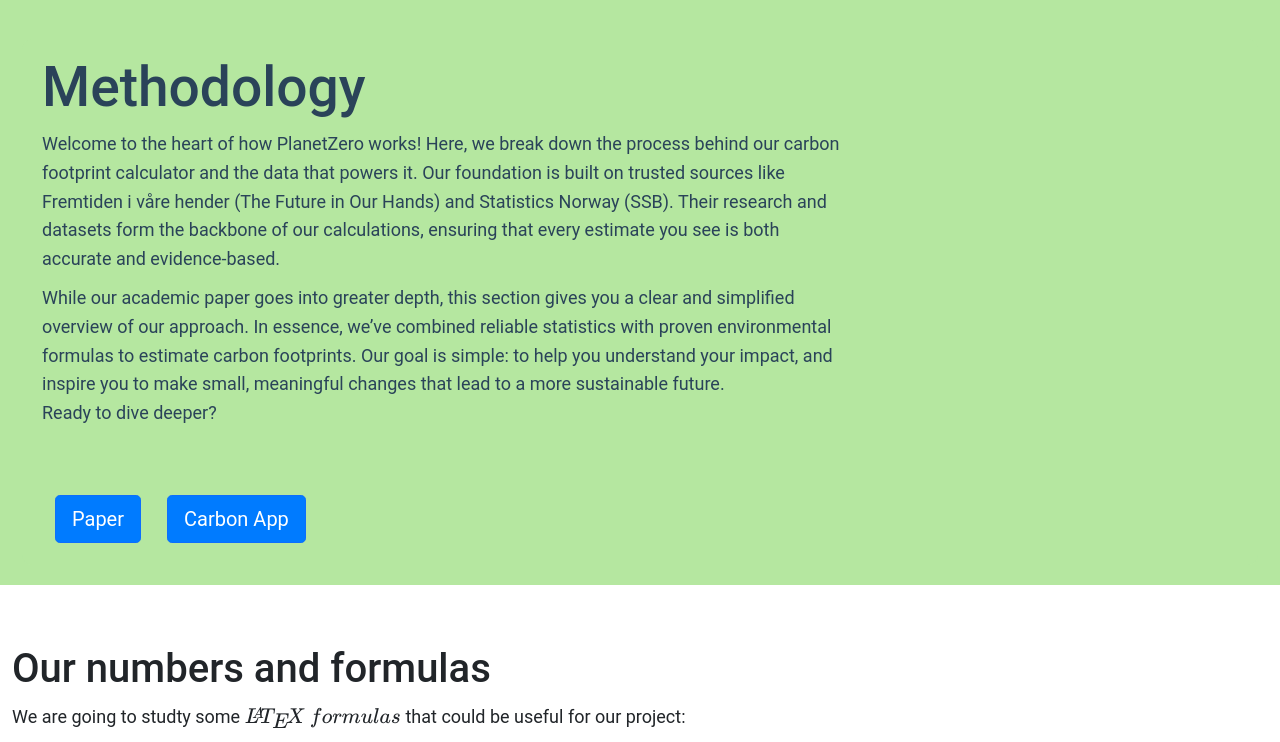
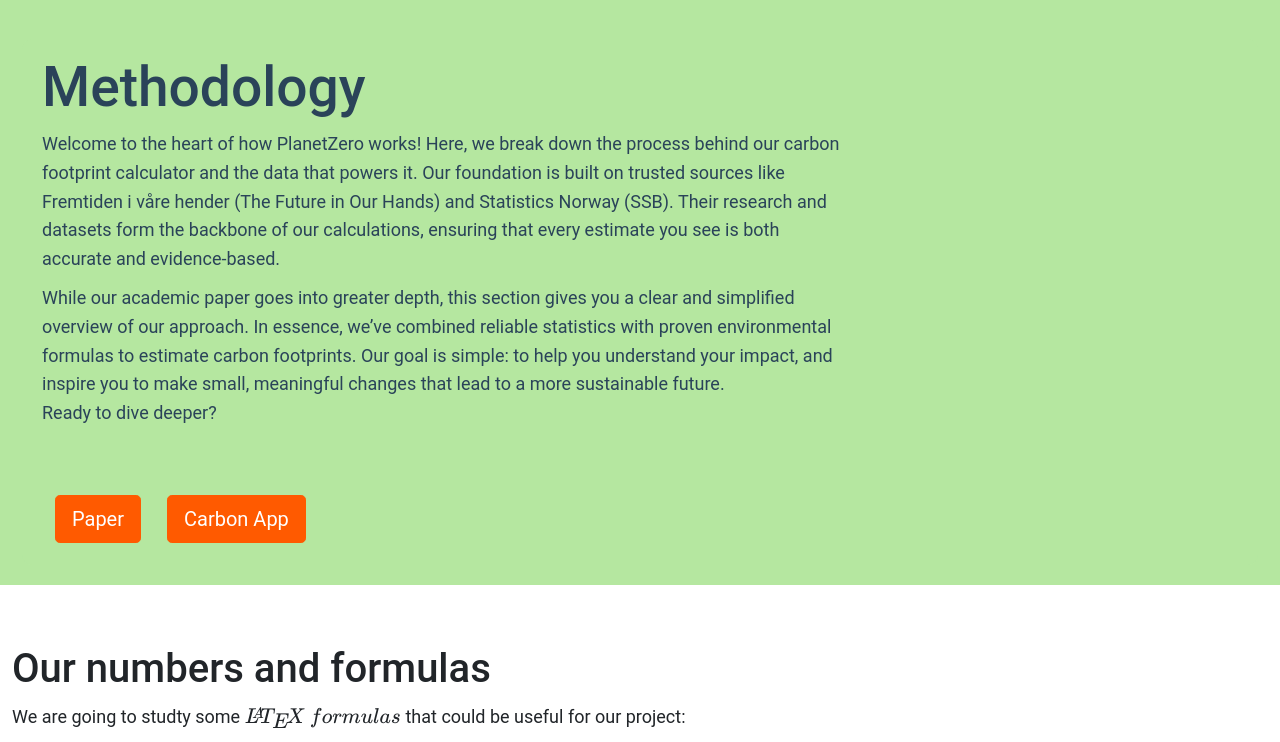
Before and after one commit to JosefLeininger03/carbon_app_2025, a Flask app: page /methodology in a window 1280 px wide. Shown: the part 81-823 px from the top of the page. Run offline with Flask 2, Linux system fonts and the light colour scheme; some libraries are stand-ins or nearby versions.

Commit message:
Update methodology.html

```diff
--- a/capp/templates/methodology.html
+++ b/capp/templates/methodology.html
@@ -21,10 +21,10 @@
 
           <div class="container_buttons_links_header">
             <div class="btn">
-                <a href="#" class="btn btn-primary btn-lg mr-2", style="background-color:#007bff;">Paper</a>
+                <a href="#" class="btn btn-primary btn-lg mr-2", style="background-color:#ff5a00; border-color: #ff5a00;">Paper</a>
             </div>
             <div class="btn">
-                <a href="{{url_for('carbon_app.carbon_app_home')}}" class="btn btn-primary btn-lg mr-2", style="background-color:#007bff;">Carbon App</a>
+                <a href="{{url_for('carbon_app.carbon_app_home')}}" class="btn btn-primary btn-lg mr-2", style="background-color:#ff5a00; border-color: #ff5a00;">Carbon App</a>
             </div>
         </div>
     </div>
```
